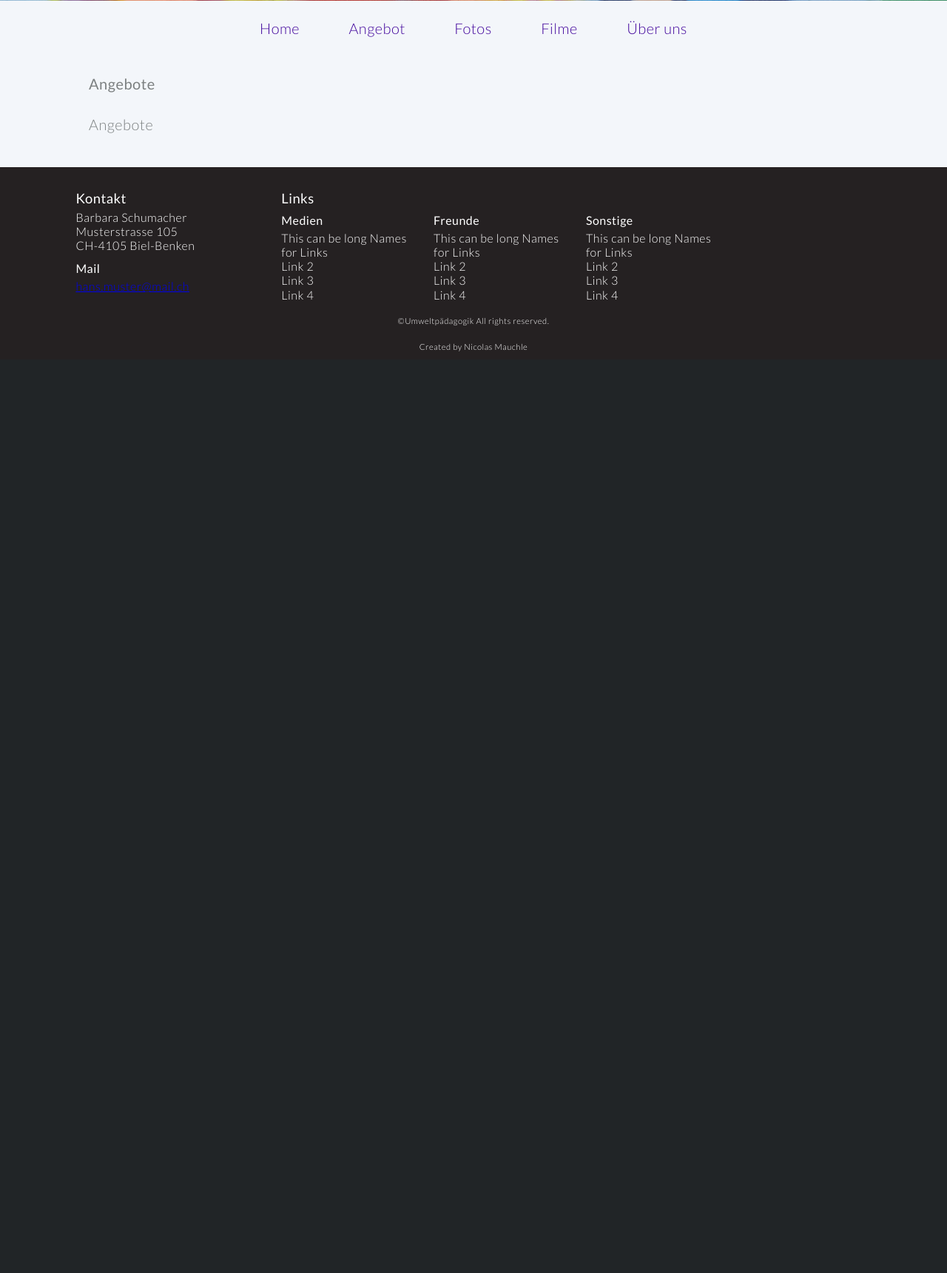
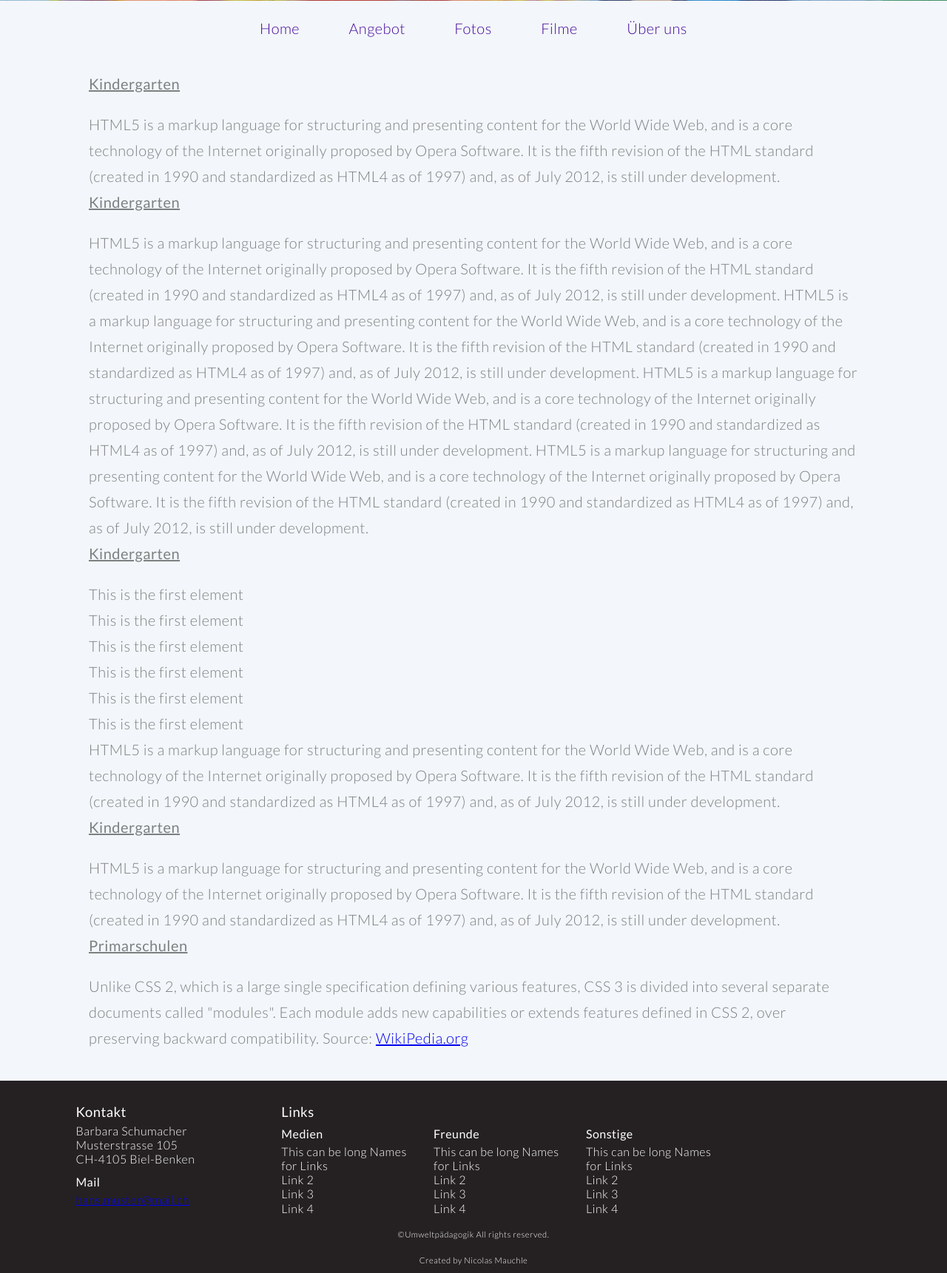
Before and after one commit to bhzunami/umweltpaedagogik, a Rails app: page /offers in a window 1280 px wide. Shown: the part 382-2103 px from the top of the page at 74% size. Before the commit the page ends 857 px from the top, so only its background shows below. Run offline with Rails 7, Linux system fonts and the light colour scheme; style sheets or scripts are compiled from the project's sources; some libraries are stand-ins or nearby versions.

Commit message:
all css in sass, Add accordion to order

```diff
--- a/app/assets/javascripts/application.js
+++ b/app/assets/javascripts/application.js
@@ -12,5 +12,6 @@
 //
 //= require jquery
 //= require jquery_ujs
+//= require jquery.ui.all
 //= require turbolinks
 //= require_tree .
--- a/app/assets/javascripts/startApp.js.coffee
+++ b/app/assets/javascripts/startApp.js.coffee
@@ -1,2 +1,7 @@
 $(document).on "ready page:load", ->
 	new NavBarController()
+	$("#accordion").accordion
+  	autoHeight: true
+  	navigation: true
+  	#active: false
+  	#collapsible: true
--- a/app/assets/stylesheets/static_pages.css.scss
+++ b/app/assets/stylesheets/static_pages.css.scss
@@ -1,3 +1,18 @@
 // Place all the styles related to the StaticPages controller here.
 // They will automatically be included in application.css.
 // You can use Sass (SCSS) here: http://sass-lang.com/
+
+#accordion .ui-accordion-header {
+	margin-bottom: 0.3em; /* spaces between the boxes */
+	border-radius: 5px;
+	text-decoration: none;
+	background-color: #450A9E;
+	a {
+		color: #fff;
+		line-height: 42px; /* How big are the titles */
+		display: block;
+		font-size: 12pt;
+		width: 100%;
+		text-indent: 10px; /* Put the title a little bit right */
+	}
+}
--- a/app/assets/stylesheets/style.css.scss
+++ b/app/assets/stylesheets/style.css.scss
@@ -1,26 +1,23 @@
 /* Resets (http://meyerweb.com/eric/tools/css/reset/ | v2.0 | 20110126 | License: none (public domain)) */
-
 html,body,div,span,applet,object,iframe,h1,h2,h3,h4,h5,h6,p,blockquote,pre,a,abbr,acronym,address,big,cite,code,del,dfn,em,img,ins,kbd,q,s,samp,small,strike,strong,sub,sup,tt,var,b,u,i,center,dl,dt,dd,ol,ul,li,fieldset,form,label,legend,table,caption,tbody,tfoot,thead,tr,th,td,article,aside,canvas,details,embed,figure,figcaption,footer,header,hgroup,menu,nav,output,ruby,section,summary,time,mark,audio,video{margin:0;padding:0;border:0;font-size:100%;font:inherit;vertical-align:baseline;}article,aside,details,figcaption,figure,footer,header,hgroup,menu,nav,section{display:block;}body{line-height:1;}ol,ul{list-style:none;}blockquote,q{quotes:none;}blockquote:before,blockquote:after,q:before,q:after{content:'';content:none;}table{border-collapse:collapse;border-spacing:0;}body{-webkit-text-size-adjust:none}
 
+/* Class = .
+   ID = #
+*/
 
 @charset "UTF-8";
 @import url("http://fonts.googleapis.com/css?family=Lato:300,400,900");
-/* Snippets
-#39A2E7
 
-#39A2E7 blue or violette
+/* Color define */
+$background-grey: #f3f6fa;
+$textColor: #7c8081;
+$violet: #450A9E;
 
-*/
+
 /* Basic */
 body {
-	background: #f3f6fa;
-
-		/* Background footer
-		background: #252122; */
-}
-
-body, input, select, textarea {
-	color: #7c8081;
+	background: $background-grey;
+	color: $textColor;
 	font-family: 'Lato', sans-serif;
 	font-size: 15pt;
 	font-weight: 300;
@@ -51,24 +48,9 @@
 	letter-spacing: 0.025em;
 	}
 
-sub {
-	font-size: 0.8em;
-	position: relative;
-	top: 0.5em;
+h4 {
+	text-decoration: underline;
 }
-
-sup {
-	font-size: 0.8em;
-	position: relative;
-	top: -0.5em;
-}
-
-hr {
-	border-top: solid 1px rgba(124, 128, 129, 0.2);
-	border: 0;
-	margin-bottom: 1.5em;
-}
-
 
 @-moz-keyframes reveal-banner { 0% { opacity: 0; } 100% { opacity: 1; } }
 @-webkit-keyframes reveal-banner { 0% { opacity: 0; } 100% { opacity: 1; } }
@@ -118,7 +100,6 @@
 			a {
 					color: inherit;
 					text-decoration: none;
-
 			}
 		}
 	}
@@ -128,19 +109,13 @@
 	text-align: center;
 	margin: 20px 0px 20px 0px;
 
-	/*#nav {
-		ul {
+  #nav > ul {
   	margin: 0;
-			li {
-				display: inline-block;
-				font-style: italic;
-				margin: 0 0.35em 0 0.35em;
-				ul {
-					dsiplay: none;
-				}
+  	> li {
+    	> {
       	a {
         	border-radius: 5px;
-					color: #450A9E;
+        	color: $violet;
         	text-decoration: none;
         	padding: 0.6em 1.2em 0.6em 1.2em;
         	-moz-transition: background-color .25s ease-in-out;
@@ -150,77 +125,19 @@
         	transition: background-color .25s ease-in-out;
         	outline: 0;
       	}
-				:hover {
-					background-color: #ffffff;
+    	}
+    	display: inline-block;
+    	margin: 0 0.35em 0 0.35em;
+    	&:hover > a, &.active > a {
+      	background: #C8D1D3;
+    	}
+    	&.current_page_item > a {
+      	background: $violet;
+      	color: #fff !important;
+      	font-weight: 700;
     	}
   	}
 	}
-	}*/
-}
-
-
-#nav
-	{
-	}
-		#nav > ul
-		{
-			margin: 0;
-		}
-
-		#nav > ul > li > ul
-		{
-			display: none;
-		}
-
-		#nav > ul > li
-		{
-			display: inline-block;
-			/*font-style: italic;*/
-			margin: 0 0.35em 0 0.35em;
-		}
-
-			#nav > ul > li > a
-			{
-				border-radius: 5px;
-				color: #450A9E;
-				text-decoration: none;
-				padding: 0.6em 1.2em 0.6em 1.2em;
-				-moz-transition: background-color .25s ease-in-out;
-				-webkit-transition: background-color .25s ease-in-out;
-				-o-transition: background-color .25s ease-in-out;
-				-ms-transition: background-color .25s ease-in-out;
-				transition: background-color .25s ease-in-out;
-				outline: 0;
-			}
-
-		#nav > ul > li:hover
-		{
-		}
-
-			#nav > ul > li:hover > a
-			{
-				background: #C8D1D3;
-			}
-
-		#nav > ul > li.active
-		{
-		}
-
-			#nav > ul > li.active > a
-			{
-				background: #C8D1D3;
-			}
-
-		#nav > ul > li.current_page_item
-		{
-		}
-
-
-			#nav > ul > li.current_page_item > a
-			{
-				background: #450A9E;
-				color: #fff !important;
-				font-weight: 700;
 }
 
 #main {
@@ -246,7 +163,3 @@
 		}
 	}
 }
-
-.space {
-	padding-left: 5em;
-}
--- a/app/views/static_pages/offers.html.erb
+++ b/app/views/static_pages/offers.html.erb
@@ -1,6 +1,76 @@
 <article id="main">
-<h1>Angebote</h1>
 <p>
-	Angebote
+	<div id="accordion">
+	<h4><a href="#">Kindergarten</a></h4>
+	<div>
+		<p>
+			<strong>HTML5</strong> is a markup language for structuring and presenting content for the World Wide Web,
+			and is a core technology of the Internet originally proposed by Opera Software. It is
+			the fifth revision of the HTML standard (created in 1990 and standardized as HTML4 as of 1997)
+			and, as of July 2012, is still under development.
+		</p>
+	</div>
+
+<h4><a href="#">Kindergarten</a></h4>
+	<div>
+		<p>
+			<strong>HTML5</strong> is a markup language for structuring and presenting content for the World Wide Web,
+			and is a core technology of the Internet originally proposed by Opera Software. It is
+			the fifth revision of the HTML standard (created in 1990 and standardized as HTML4 as of 1997)
+			and, as of July 2012, is still under development.
+			<strong>HTML5</strong> is a markup language for structuring and presenting content for the World Wide Web,
+			and is a core technology of the Internet originally proposed by Opera Software. It is
+			the fifth revision of the HTML standard (created in 1990 and standardized as HTML4 as of 1997)
+			and, as of July 2012, is still under development.
+			<strong>HTML5</strong> is a markup language for structuring and presenting content for the World Wide Web,
+			and is a core technology of the Internet originally proposed by Opera Software. It is
+			the fifth revision of the HTML standard (created in 1990 and standardized as HTML4 as of 1997)
+			and, as of July 2012, is still under development.
+			<strong>HTML5</strong> is a markup language for structuring and presenting content for the World Wide Web,
+			and is a core technology of the Internet originally proposed by Opera Software. It is
+			the fifth revision of the HTML standard (created in 1990 and standardized as HTML4 as of 1997)
+			and, as of July 2012, is still under development.
+		</p>
+	</div>
+
+	<h4><a href="#">Kindergarten</a></h4>
+	<div>
+		<p>
+			<ul>
+				<li>This is the first element</li>
+				<li>This is the first element</li>
+				<li>This is the first element</li>
+				<li>This is the first element</li>
+				<li>This is the first element</li>
+				<li>This is the first element</li>
+			</ul>
+			<strong>HTML5</strong> is a markup language for structuring and presenting content for the World Wide Web,
+			and is a core technology of the Internet originally proposed by Opera Software. It is
+			the fifth revision of the HTML standard (created in 1990 and standardized as HTML4 as of 1997)
+			and, as of July 2012, is still under development.
+		</p>
+	</div>
+
+	<h4><a href="#">Kindergarten</a></h4>
+	<div>
+		<p>
+			<strong>HTML5</strong> is a markup language for structuring and presenting content for the World Wide Web,
+			and is a core technology of the Internet originally proposed by Opera Software. It is
+			the fifth revision of the HTML standard (created in 1990 and standardized as HTML4 as of 1997)
+			and, as of July 2012, is still under development.
+		</p>
+	</div>
+
+	<h4><a href="#">Primarschulen</a></h4>
+	<div>
+		<p>
+			Unlike CSS 2, which is a large single specification defining various features,
+			CSS 3 is divided into several separate documents called "modules". Each module
+			adds new capabilities or extends features defined in CSS 2, over preserving backward
+			compatibility. <em><strong>Source:</strong> <a href="http://en.wikipedia.org/wiki/Css">WikiPedia.org</a></em>
+
+		</p>
+	</div>
+	</div>
 </p>
 </article>
```
Also changed, not shown: Gemfile, Gemfile.lock. Lines whose indentation alone changed are shown as unchanged.
